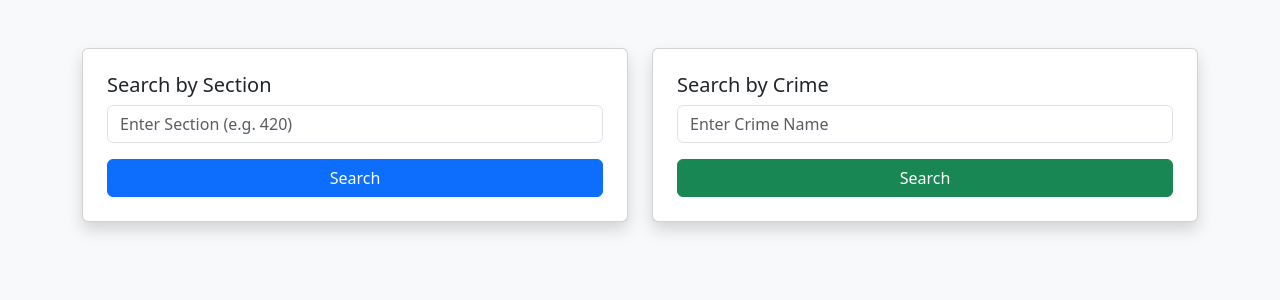
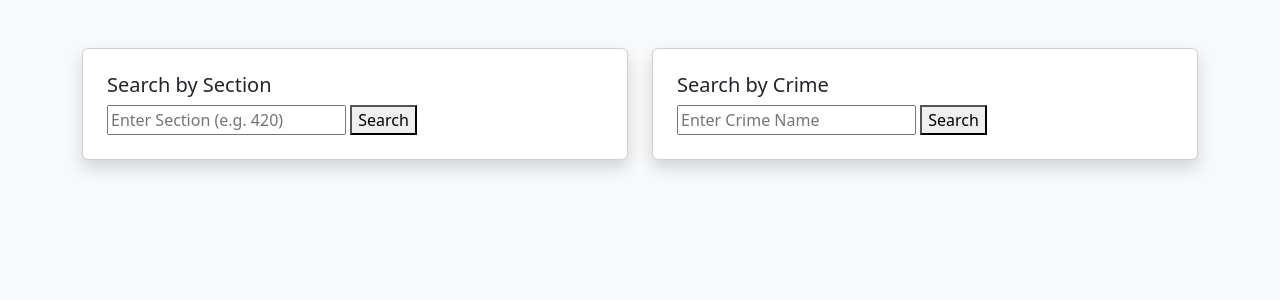
Before and after one commit to sdeepaknetha/legal-ai-assistant, a FastAPI app: page / in a window 1280 px wide. Shown: the part 54-354 px from the top of the page. Run offline with FastAPI, Linux system fonts and the light colour scheme.

Commit message:
Update index.html

```diff
--- a/templates/index.html
+++ b/templates/index.html
@@ -21,8 +21,8 @@
 <div class="card p-4 shadow">
 <h5>Search by Section</h5>
 <form action="/search_section" method="post">
-<input type="text" name="section_id" class="form-control mb-3" placeholder="Enter Section (e.g. 420)" required>
-<button class="btn btn-primary w-100">Search</button>
+    <input type="text" name="section" placeholder="Enter Section (e.g. 420)" required>
+    <button type="submit">Search</button>
 </form>
 </div>
 
@@ -33,8 +33,8 @@
 <div class="card p-4 shadow">
 <h5>Search by Crime</h5>
 <form action="/search_crime" method="post">
-<input type="text" name="crime_name" class="form-control mb-3" placeholder="Enter Crime Name" required>
-<button class="btn btn-success w-100">Search</button>
+    <input type="text" name="crime" placeholder="Enter Crime Name" required>
+    <button type="submit">Search</button>
 </form>
 </div>
 
```
